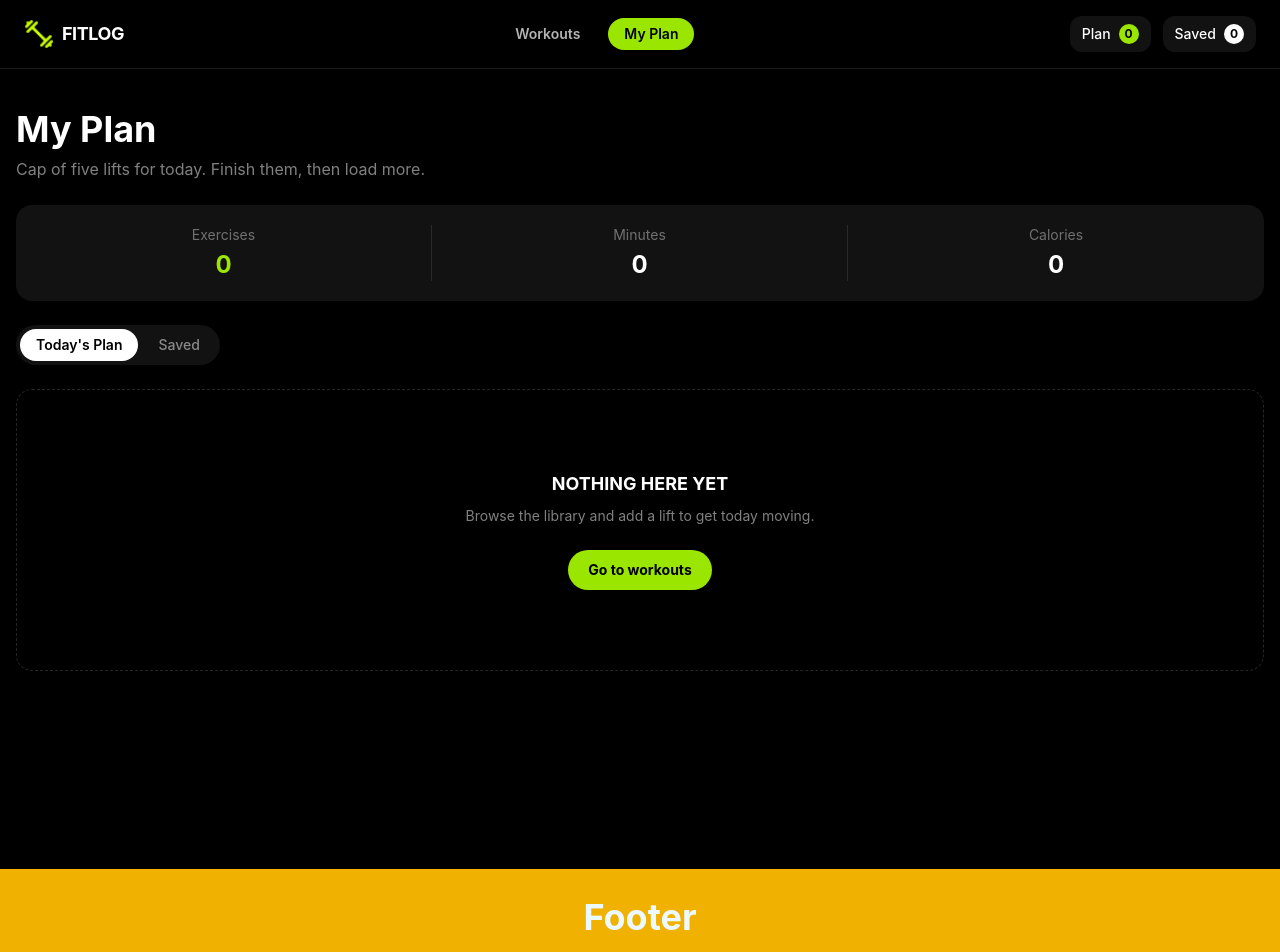
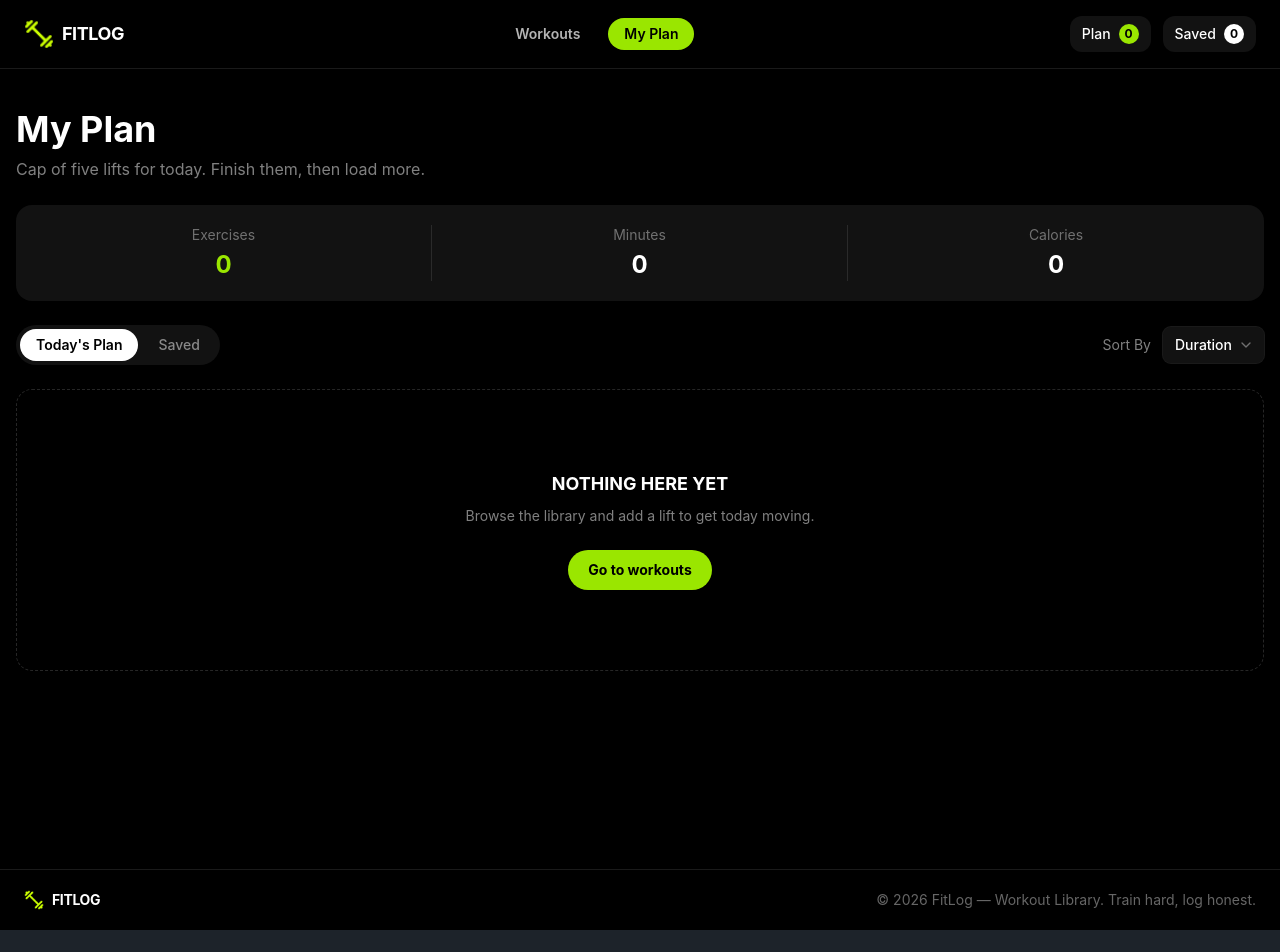
Before and after one commit to Murad114370/assignment-6-fit, a Next.js app: page /listed-fits in a window 1280 px wide. Shown: the top 952 px of the page. After the commit the page ends 930 px from the top, so only its background shows below. Built offline with nearby package versions, Linux system fonts and the light colour scheme.

Commit message:
added decending in sorted

```diff
--- a/src/app/layout.tsx
+++ b/src/app/layout.tsx
@@ -4,6 +4,7 @@ import "./globals.css";
 import Navbar from "@/components/shared/Navbar";
 import FitsProvider from "@/context/FitsContext";
 import { ToastContainer } from "react-toastify";
+import Footer from "@/components/shared/Footer";
 
 const geistSans = Geist({
   variable: "--font-geist-sans",
@@ -36,7 +37,7 @@ export default function RootLayout({ children }: LayoutProps<"/">) {
 
             {children}
 
-            <h2 className="text-4xl font-bold bg-yellow-500 text-center py-7">Footer</h2>
+            <Footer />
 
             <ToastContainer />
 
--- a/src/app/listed-fits/page.tsx
+++ b/src/app/listed-fits/page.tsx
@@ -7,12 +7,25 @@ import Link from 'next/link';
 import React, { useContext, useMemo, useState } from 'react';
 
 type TabKey = "today" | "saved";
+type SortKey = "duration" | "caloriesBurned" | "rating";
+
+const sortOptions: { label: string; value: SortKey }[] = [
+    { label: "Duration", value: "duration" },
+    { label: "Calories", value: "caloriesBurned" },
+    { label: "Rating", value: "rating" },
+];
 
 const ListedFits = () => {
     const { todayFits, laterlist, setTodayFits, setLaterFits } = useContext(FitsContext);
     const [activeTab, setActiveTab] = useState<TabKey>("today");
+    const [sortBy, setSortBy] = useState<SortKey>("duration");
 
     const activeList: IFit[] = activeTab === "today" ? todayFits : laterlist;
+
+    // Descending sort by whichever field is selected
+    const sortedList = useMemo(() => {
+        return [...activeList].sort((a, b) => b[sortBy] - a[sortBy]);
+    }, [activeList, sortBy]);
 
     const stats = useMemo(() => {
         return {
@@ -62,7 +75,7 @@ const ListedFits = () => {
                     </div>
                 </div>
 
-                {/* Tabs */}
+                {/* Tabs + Sort */}
                 <div className="mb-6 flex items-center justify-between">
                     <div className="flex gap-1 rounded-full bg-[#121212] p-1">
                         <button
@@ -86,12 +99,39 @@ const ListedFits = () => {
                             Saved
                         </button>
                     </div>
+
+                    {/* Sort By dropdown */}
+                    <div className="flex items-center gap-3 text-sm text-white/50">
+                        Sort By
+                        <div className="relative">
+                            <select
+                                value={sortBy}
+                                onChange={(e) => setSortBy(e.target.value as SortKey)}
+                                className="appearance-none rounded-lg bg-[#121212] py-2 pl-3 pr-8 text-sm font-medium text-white outline-none ring-1 ring-white/10"
+                            >
+                                {sortOptions.map((option) => (
+                                    <option key={option.value} value={option.value}>
+                                        {option.label}
+                                    </option>
+                                ))}
+                            </select>
+                            <svg
+                                viewBox="0 0 24 24"
+                                fill="none"
+                                stroke="currentColor"
+                                strokeWidth="2"
+                                className="pointer-events-none absolute right-2.5 top-1/2 h-4 w-4 -translate-y-1/2 text-white/40"
+                            >
+                                <path d="M6 9l6 6 6-6" strokeLinecap="round" strokeLinejoin="round" />
+                            </svg>
+                        </div>
+                    </div>
                 </div>
 
                 {/* List / Empty state */}
-                {activeList.length > 0 ? (
+                {sortedList.length > 0 ? (
                     <div className="flex flex-col gap-4">
-                        {activeList.map((fit) => (
+                        {sortedList.map((fit) => (
                             <PlanRow
                                 key={fit.id}
                                 fit={fit}
--- /dev/null
+++ b/src/components/shared/Footer.tsx
@@ -0,0 +1,25 @@
+import Image from "next/image";
+import Link from "next/link";
+import React from "react";
+import logo from '@/assets/logo.png';
+
+const Footer = () => {
+    return (
+        <footer className="border-t border-white/10 bg-black px-6 py-5 ">
+            <div className="container mx-auto flex flex-col items-center justify-between gap-3 sm:flex-row">
+                {/* Logo */}
+                <Link href="/" className="flex items-center gap-2 text-white">
+                    <Image src={logo} alt="Logo" width={20} height={20} />
+                    <span className="text-sm font-bold tracking-tight">FITLOG</span>
+                </Link>
+
+                {/* Copyright */}
+                <p className="text-sm text-white/40">
+                    © {new Date().getFullYear()} FitLog — Workout Library. Train hard, log honest.
+                </p>
+            </div>
+        </footer>
+    );
+};
+
+export default Footer;
```
